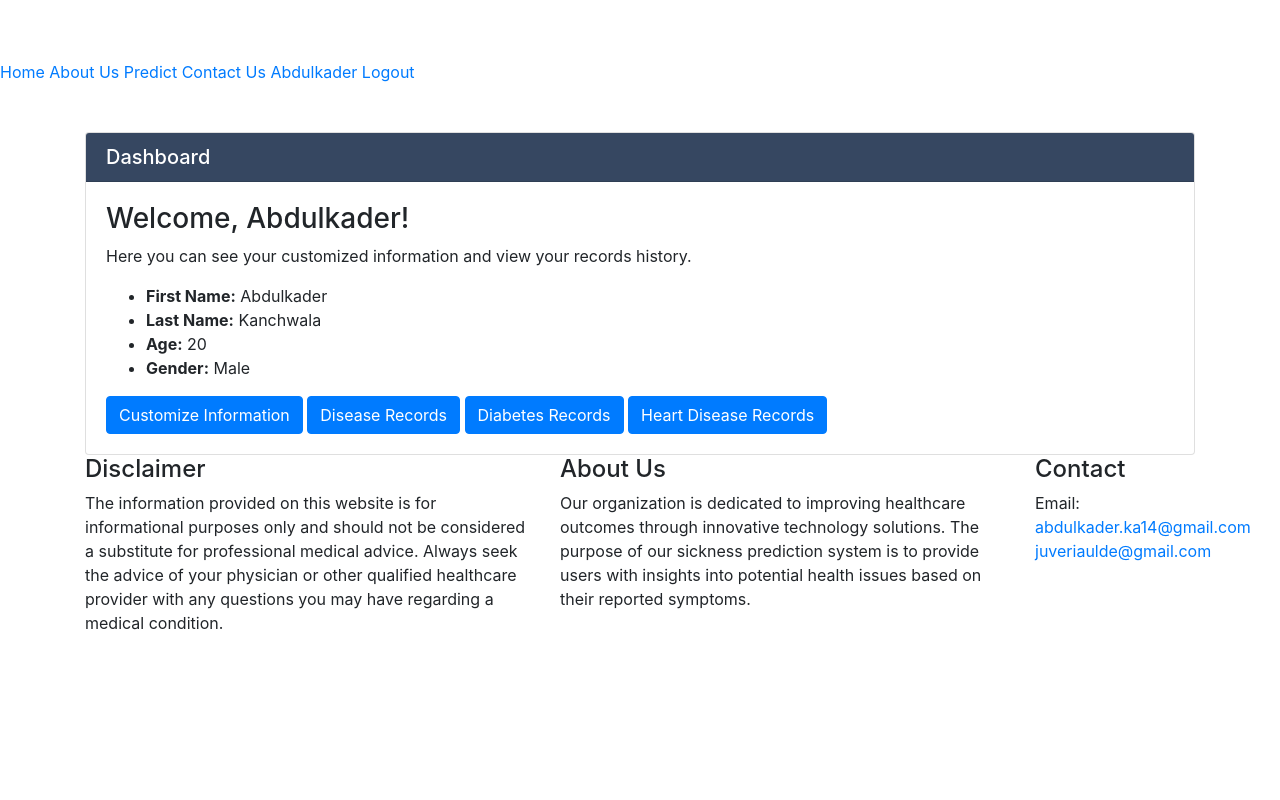
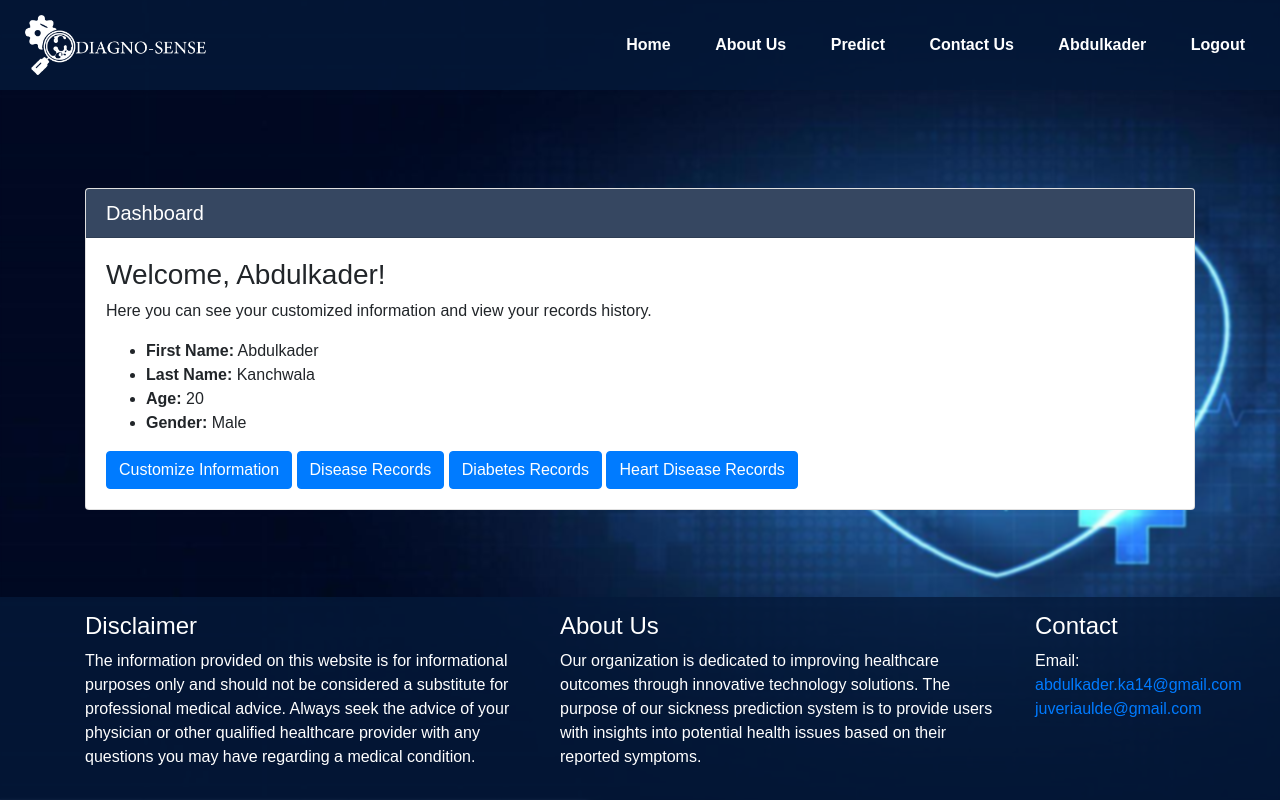
Before and after one commit to Kadir-53/diagno-sense, a Flask app: page /dashboard in a window 1280 px wide. Run offline with Flask 3, Linux system fonts and the light colour scheme; a user stored in the database is signed in; parts of the project's set-up code (start-up, migrations or seed data) failed here and were passed over; some libraries are stand-ins or nearby versions.

Commit message:
dashboard

```diff
--- a/diagno/templates/dashboard.html
+++ b/diagno/templates/dashboard.html
@@ -3,7 +3,88 @@
 {% block title %}
 Dashboard
 {% endblock %}
+{% block style %}
+<style>
+  body {
+    margin-bottom: 0;
+    padding-bottom: 150px;
+    font-family: Arial, sans-serif;
+    background-image: url('../static/images/heart.jpg');
+    background-size: cover;
+    background-position: center;
+    background-repeat: no-repeat;
+    background-attachment: fixed;
+    backdrop-filter: blur(1px);
+    display: flex;
+    flex-direction: column;
+    min-height: 100vh;
+    justify-content: center;
+  }
 
+  nav {
+    background-color: rgba(4, 26, 58, 0.8);
+    padding: 15px;
+    position: absolute;
+    width: 100%;
+    top: 0;
+    z-index: 1000;
+    display: flex;
+    justify-content: space-between;
+    align-items: center;
+  }
+
+  nav a {
+    color: #fff;
+    text-decoration: none;
+    padding: 10px;
+    margin: 0 10px;
+    font-weight: bold;
+  }
+
+  nav img {
+    height: 40px;
+    margin-left: 10px;
+  }
+
+  h2 {
+    display: block;
+    font-size: 1.2em;
+    margin-block-start: 0.83em;
+    margin-block-end: 0.83em;
+    margin-inline-start: 0px;
+    margin-inline-end: 0px;
+    font-weight: bold;
+  }
+
+  #form-container {
+    position: relative;
+    z-index: 1;
+    top: 120px; /* Adjust based on your navbar height */
+    left: 50%;
+    transform: translateX(-50%);
+
+  }
+
+  #prediction-container {
+    position: fixed;
+    top: 200px; /* Adjust based on your navbar and form height */
+    left: 50%;
+    transform: translateX(-50%);
+    z-index: 1000; /* Ensure the output stays above other content */
+    display: none;
+  }
+
+  footer {
+    position: fixed;
+    bottom: 0;
+    width: 100%;
+    background-color: rgba(4, 26, 58, 0.8);
+    color: white;
+    padding: 15px;
+    z-index: 1;
+  }
+</style>
+{% endblock %}
 {% block content %}
 <div class="container mt-5">
     <div class="card">
```
